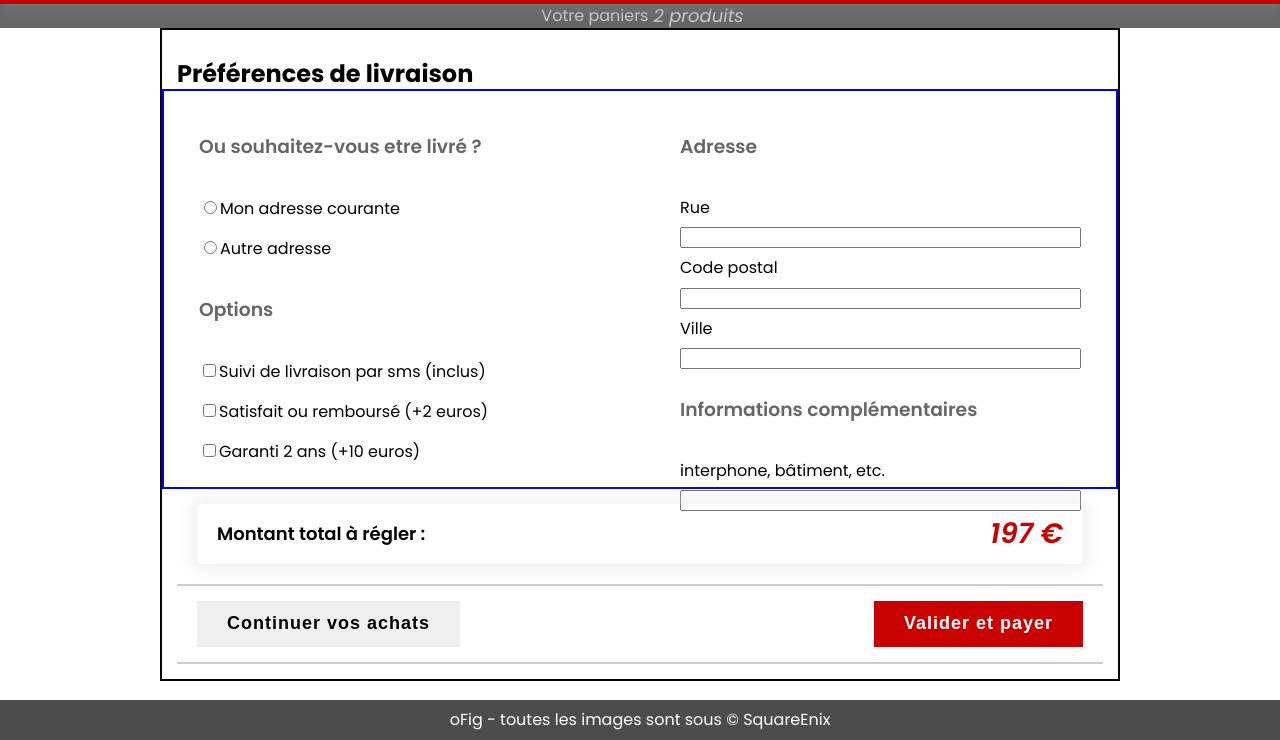
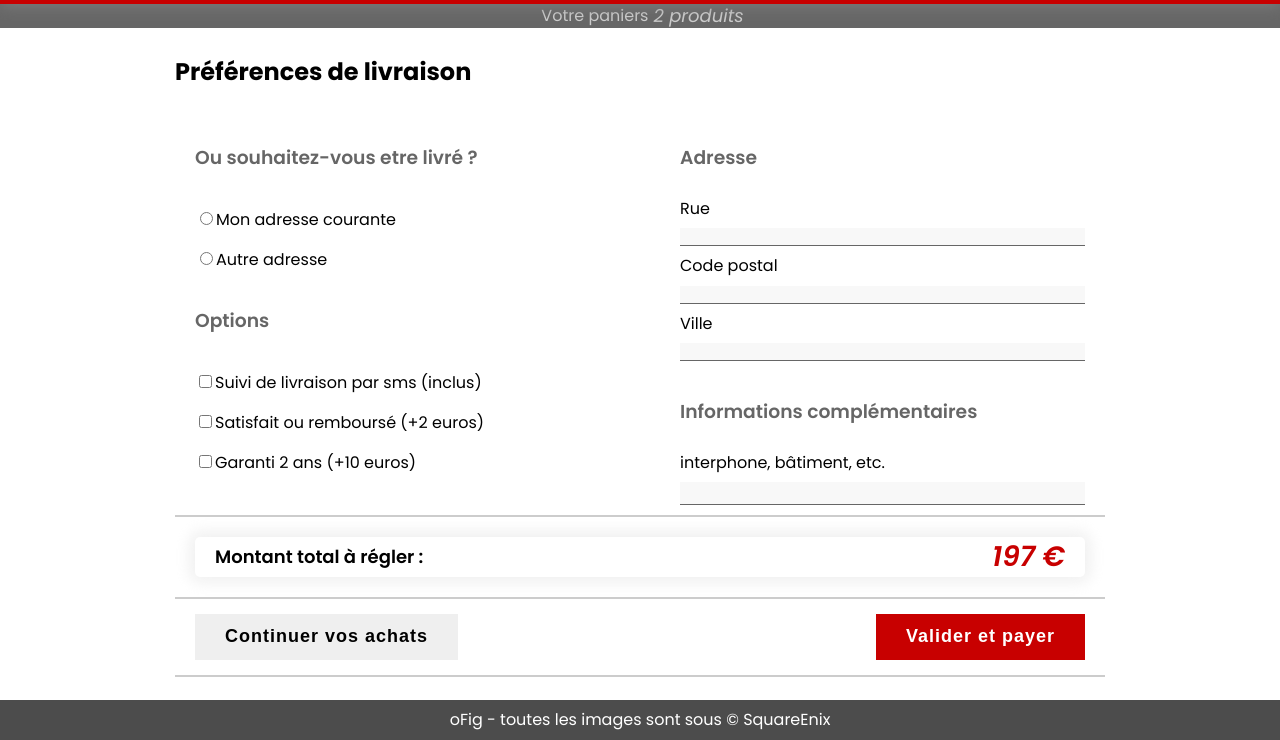
Before and after one commit to RonanPors/Ofigurine, a plain HTML site: page Challenge/src/pages/cart.html in a window 1280 px wide. Shown: the part 60-800 px from the top of the page. Drawn offline with Linux system fonts and the light colour scheme.

Commit message:
challenge sans bonus

```diff
--- a/Challenge/public/CSS/pages/cart.css
+++ b/Challenge/public/CSS/pages/cart.css
@@ -37,22 +37,20 @@ h1 {
   flex-direction: column;
   justify-content: center;
   width: 75%;
-  border: solid black 2px;
 }
 
 .cart__main_form > h2 {
   padding-left: 15px;
-  padding-top: 30px;
+  padding-block: 30px;
 }
 .cart__main_form section {
-  padding: 15px;
+  padding-inline: 15px;
 }
 
 .cart__main_form section:nth-child(2) {
   display: flex;
   flex-direction: row;
   height: 50vh;
-  border: solid blue 2px;
 }
 
 .form__delivery article:nth-child(1) {
@@ -61,6 +59,7 @@ h1 {
   width: 50%;
   display: flex;
   flex-direction: column;
+  border-bottom: solid var(--third-color) 2px;
 }
 .form__delivery article:nth-child(2) {
   padding-right: 20px;
@@ -68,12 +67,7 @@ h1 {
   width: 50%;
   display: flex;
   flex-direction: column;
-}
-
-.form__delivery article > h2 {
-  color: black;
-  margin-top: 20px;
-  margin-bottom: 40px;
+  border-bottom: solid var(--third-color) 2px;
 }
 
 .form__delivery article > h3 {
@@ -82,8 +76,23 @@ h1 {
   margin-block: 30px;
 }
 
-.form__delivery article > label {
+.form__delivery article:nth-child(1) > label {
   margin-block: 10px;
+}
+
+.form__delivery article:nth-child(2) > label {
+  margin-bottom: 10px;
+}
+
+.form__delivery article:nth-child(2) > input {
+  background-color: #f8f8f8;
+  border: none;
+  border-bottom: solid var(--secondary-color) 1px;
+  height: 3vh;
+  margin-bottom: 10px;
+}
+#comments {
+  height: 10vh;
 }
 
 /*________SECTION TOTAL________*/
@@ -93,8 +102,7 @@ h1 {
   display: flex;
   justify-content: space-between;
   align-items: center;
-  padding-inline: 20px;
-  padding-bottom: 20px;
+  padding: 20px;
 }
 
 .form__totalsection article:nth-child(2) {
```
